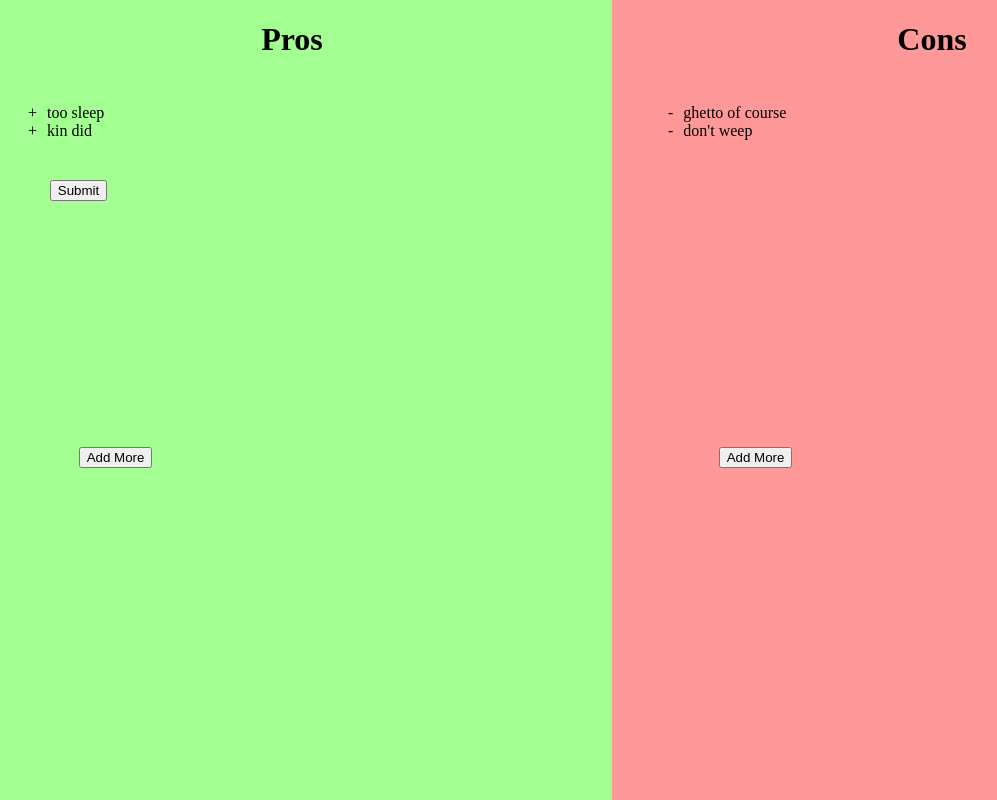
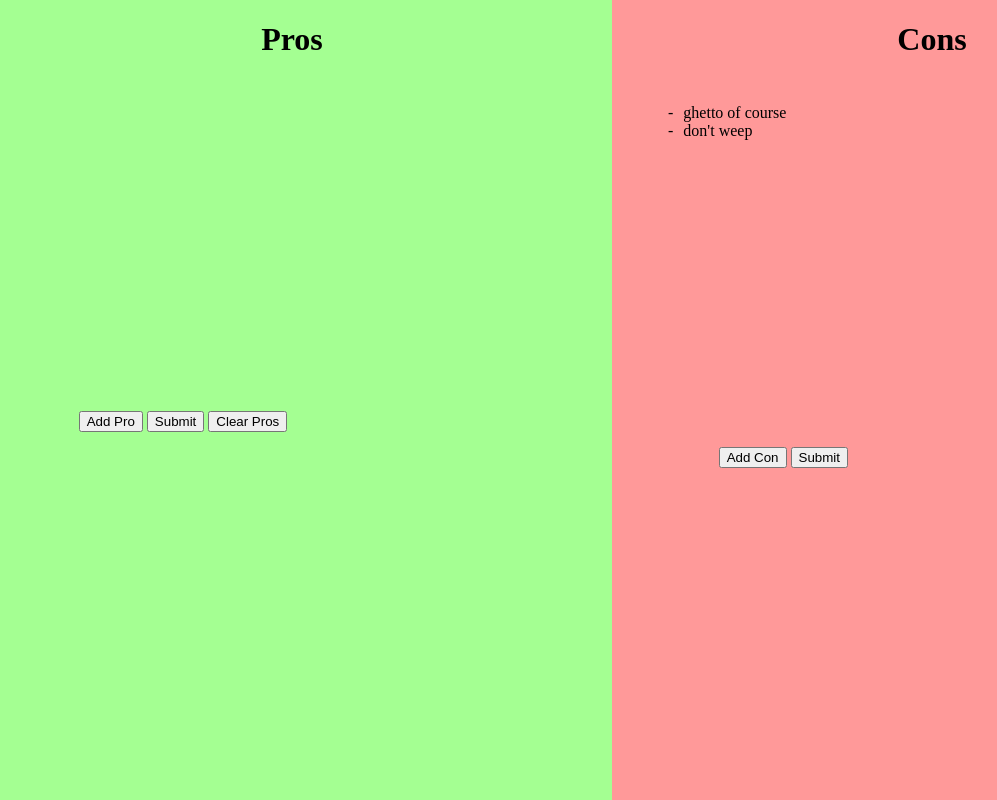
Before and after one commit to Tamenze/pro-con, a PHP site: page / in a window 1280 px wide. Shown: the whole page, without its empty margins (28-1025 px from the left). Run offline with PHP 8.4, Linux system fonts and the light colour scheme.

Commit message:
Added Html local storage

```diff
--- a/index.html
+++ b/index.html
@@ -12,11 +12,12 @@
 
 		<h1> Pros</h1>
 		<ul class="pro_ul">
-			<li>too sleep</li>
-			<li>kin did</li>
+	<!-- 		<li>too sleep</li>
+			<li>kin did</li> -->
 		</ul>
-		<button id="pro_submit">Add More</button>
-		<button id="pro_ACTUALLY">Submit</button>
+		<button id="pro_add">Add Pro</button>
+		<button id="pro_submit">Submit</button>
+		<button id="pro_clear">Clear Pros</button>
 	</div>
 	<div id="negative">
 		<h1> Cons</h1>
@@ -24,7 +25,8 @@
 			<li>ghetto of course</li>
 			<li>don't weep</li>
 		</ul>
-		<button id="con_submit">Add More</button>
+		<button id="con_add">Add Con</button>
+		<button id="con_submit">Submit</button>
 	</div>
 	<footer></footer>
 </body>
--- a/main.js
+++ b/main.js
@@ -2,9 +2,35 @@ $(document).ready(function(){
 console.log("connected.")
 console.log($("input:text").length)
 
-$("#pro_submit").click(function(){
+
+if(typeof(Storage) !== "undefined"){
+    // proArray = [];
+    proArray = localStorage.getItem('pros').split(",")
+
+
+    if (localStorage.getItem("pros") !== null ){
+    	// PROBLEM = when pushed to proArray, length is fine. but when localStorage sets 'pros' to be proArray, it is pushing each new character as a separate item in the array, rather than whole strings.
+		// we need to find a way to make sure the setItem is accepting things as Arrays, not as strings
+    	var proPrevArray = localStorage.getItem('pros').split(",")
+	      	if (proPrevArray !== null){
+	      		for (var i = 0; i < proPrevArray.length; i++){
+	      			$(".pro_ul").append("<li>" + proPrevArray[i] + "</li>")
+	      		}
+	      	}
+	}
+}
+else{
+    console.log("No web storage support")
+}
+
+
+
+
+$("#pro_add").click(function(){
 	if ( $("input:text").length === 0 ){
 		$(".pro_ul").append("<input type='text' placeholder='Pro ?'>")
+		//if a text field doesn't already exist on the page, add one
+
 		// $(".pro_ul").append("<input type='text' placeholder='Pro ?'> <button id='pro_ACTUALLY'>Submit</button>")
 
 		console.log($("input:text").length)
@@ -13,17 +39,26 @@ $("#pro_submit").click(function(){
 		alert("There is already a text field open.");
 		console.log($("input:text").length)
 	}
-	//if a text field doesn't already exist on the page, add one
+
 })
 
-$("#pro_ACTUALLY").on("click", function(){
+$("#pro_submit").on("click", function(){
 // click(function(){
 	// alert("hey!")
 	// if ($("input:text")[0].value !== ""){
 		var inputted_pro = $("input:text")[0].value ;
+		//each time submit pro button is pressed, we should
+		// 1)push the innertext to the proArray
+		// 2)reset the localstorage item
+		proArray.push(inputted_pro);
+		localStorage.setItem("pros", proArray);
 
 		console.log($("input:text").value);
 		console.log(inputted_pro);
+		console.log(proArray);
+		console.log("length of proArray: " + proArray.length);
+
+
 
 		$(".pro_ul").append("<li>" + inputted_pro + "</li>") ;
 		$("input:text").remove()
@@ -34,6 +69,41 @@ $("#pro_ACTUALLY").on("click", function(){
 	 // alert("You must enter a pro.")
 	// }
 })
+
+$("#pro_clear").click(function(){
+	localStorage.removeItem("pros");
+	//probably refresh the page too
+})
+
+// proArray = [];
+// proArray.push(inputted_pro);
+// localstorage.setItem("pros", proArray);
+//each time submit pro button is pressed, we should
+	// 1)push the innertext to the proArray
+	// 2)reset the localstorage item
+
+
+
+// var proPrevArray = localstorage.getItem('pros')
+// proPrevArray.forEach(function(proText){
+// 	$(".pro_ul").append("<li>" + proText + "</li>") ;
+
+// })
+
+//upon refresh of the page (window.load? document.ready?), we should make a loop that iterates through each item in the array by the 'pros' key, and render it as an li on the page
+
+// -html local storage for storing the pros and cons
+	// i think it would be arrays within an object
+	// 	{
+	// 	  pros:["first", "second"],
+	// 	  cons: ["1","the 2"]
+	// 	}
+// 	-also rendering them in the correct div after a refresh
+
+// -validations
+
+
+
 
 //put in functionality so when they press enter, the text from input turns into a list item
 
--- a/styles.css
+++ b/styles.css
@@ -8,6 +8,7 @@ html,body{
 	height: 100%;
 	width: 50%;
 	display: inline-block;
+	overflow: auto;
 }
 h1{
 	/*margin: 0 auto;*/
@@ -44,7 +45,7 @@ footer{
 	clear:both;
 }
 
-#pro_submit, #con_submit{
+#pro_add, #con_add, #pro_submit, #con_submit, #pro_clear{
 	position: relative;
 	top: 20em;
 	left: 8em;
```
